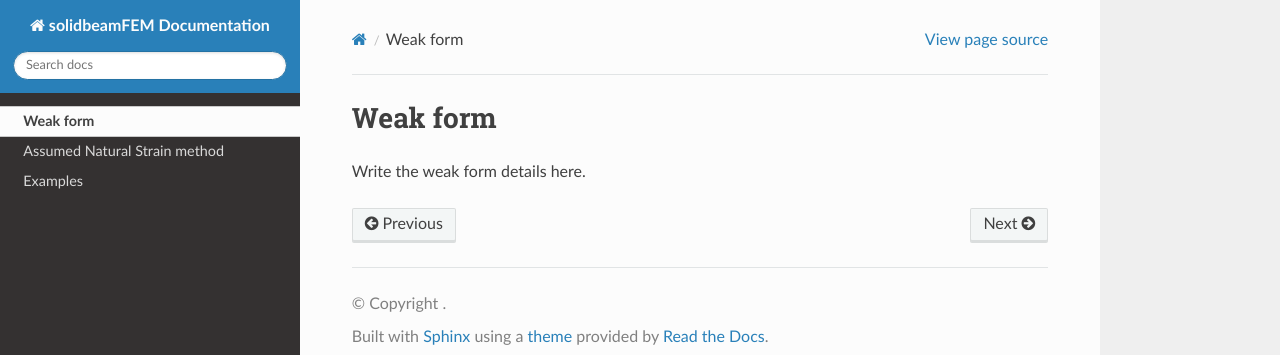
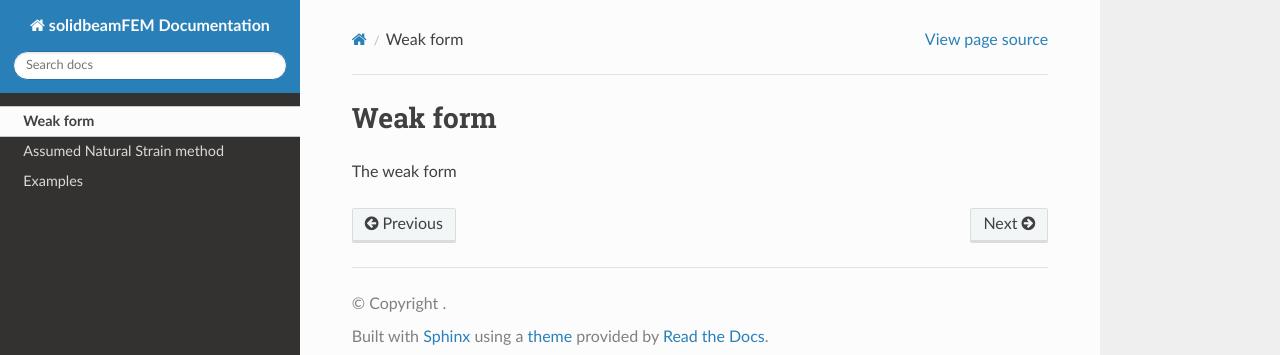
Before and after one commit to jaafaralaswad/solidbeamfem, a Sphinx documentation site: the page built from docs/source/weak_form.rst, in a window 1280 px wide. Shown: the top 355 px of the page. Built offline with Sphinx 7.4.7 and the Read the Docs theme 3.1.0, drawn with Linux system fonts in a browser that asks for light colours.

Commit message:
update docs

```diff
--- a/docs/source/conf.py
+++ b/docs/source/conf.py
@@ -3,6 +3,7 @@
 
 extensions = [
     "sphinx_design",
+    "sphinx.ext.mathjax",
 ]
 
 html_theme = "sphinx_rtd_theme"
--- a/docs/source/weak_form.rst
+++ b/docs/source/weak_form.rst
@@ -1,4 +1,4 @@
 Weak form
 =========
 
-Write the weak form details here.
+The weak form
```
Also changed, not shown: 2 other files.
